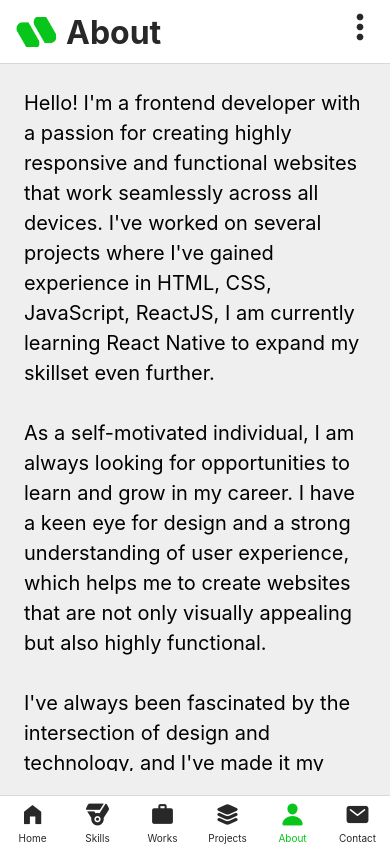
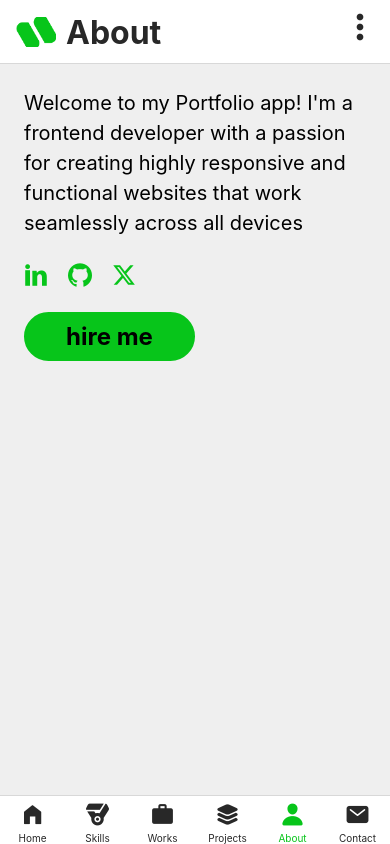
Before and after one commit to Kehad/Kehad-App, a React Native app: screen /AboutScreen in a window 390 px wide. Built offline with nearby package versions, Linux system fonts and the light colour scheme; what expo-notifications would draw is missing.

Commit message:
commit app 59

```diff
--- a/components/UI/Header.js
+++ b/components/UI/Header.js
@@ -1,5 +1,5 @@
 import { Image, Text , View, StyleSheet } from 'react-native'
-import { GlobalStyles } from '../../constants/styles';
+
 import logo from '../../assets/Logo-only.png'
 import kehadlogo1 from '../../assets/kehadlogo@4x-8.png'
 
--- a/components/UI/ToggleMode.js
+++ b/components/UI/ToggleMode.js
@@ -8,7 +8,9 @@ import { setDarkMode, setLightMode } from "../../store/themeSlice";
 
 const ToggleMode = ({ isModalVisible }) => {
   const dispatch = useDispatch();
-  const themes = useSelector((state) => state.theme.theme)
+  const themes = useSelector((state) => state.theme.theme);
+  const isDarkMode = themes === "dark";
+
 
   // const { colorScheme, toggleColorScheme } = useColorScheme();
     const systemColorScheme = useColorScheme(); // 'light' or 'dark'
@@ -34,17 +36,17 @@ const ToggleMode = ({ isModalVisible }) => {
 
   return (
     <View style={styles.toggleIcon}>
-      <Pressable style={styles.sun} onPress={switchToLightMode}>
+      <Pressable style={[isDarkMode ? '' : styles.active ,styles.sun]} onPress={switchToLightMode}>
         <IconButton
           iconTitle="Feather"
           iconName="sun"
-          iconSize={24}
-          iconColor="black"
+          iconSize={26}
+          iconColor="white"
           // onPress={() => isModalVisible(false)}
           onPress={switchToLightMode}
         />
       </Pressable>
-      <Pressable style={styles.moon} onPress={switchToDarkMode}>
+      <Pressable style={[isDarkMode ? styles.active : '' , styles.moon]} onPress={switchToDarkMode}>
         <Pressable style={styles.moonView} onPress={switchToDarkMode}>
           <IconButton
             iconTitle="Ionicons"
@@ -85,20 +87,23 @@ const styles = StyleSheet.create({
     width: "50%",
     borderRadius: 20,
   },
+  sun: {
+    borderRadius: 20,
+    borderBottomRightRadius: 0,
+    // backgroundColor: GlobalStyles.colors.primary50,
+    borderTopRightRadius: 0,
+    width: "50%",
+    height: "100%",
+    alignItems: "center",
+    justifyContent: "center",
+  },
   moonView: {
     borderRadius: 20,
     padding: 3,
     backgroundColor: GlobalStyles.colors.primary50,
     height: "min-height",
   },
-  sun: {
-    borderRadius: 20,
-    borderBottomRightRadius: 0,
-    backgroundColor: GlobalStyles.colors.primary50,
-    borderTopRightRadius: 0,
-    width: "50%",
-    height: "100%",
-    alignItems: "center",
-    justifyContent: "center",
-  },
+  active: {
+    backgroundColor: GlobalStyles.colors.primary50
+  }
 });
--- a/screens/AboutScreen.js
+++ b/screens/AboutScreen.js
@@ -7,6 +7,7 @@ import PrimaryButton from "../components/Buttons/PrimaryButton";
 import { GlobalStyles } from "../constants/styles";
 import { useColorScheme } from "nativewind";
 import { useSelector } from "react-redux";
+
 
 function AboutScreen() {
   const themes = useSelector((state) => state.theme.theme);
@@ -27,7 +28,7 @@ function AboutScreen() {
     >
       {/* <Title>About me</Title> */}
       <ScrollView>
-        <Text
+        {/* <Text
           style={[
             !isDarkMode ? styles.lightMode : styles.darkModeText,
             styles.paragraph,
@@ -55,6 +56,11 @@ function AboutScreen() {
           I can make a meaningful impact. If you're looking for a dedicated and
           driven developer who is always eager to take on new challenges, then I
           would love to hear from you!
+        </Text> */}
+        <Text style={styles.paragraph}>
+          Welcome to my Portfolio app! I'm a frontend developer with a passion
+          for creating highly responsive and functional websites that work
+          seamlessly across all devices
         </Text>
         <SocialLinks />
         <View style={styles.buttonsContainer}>
```
